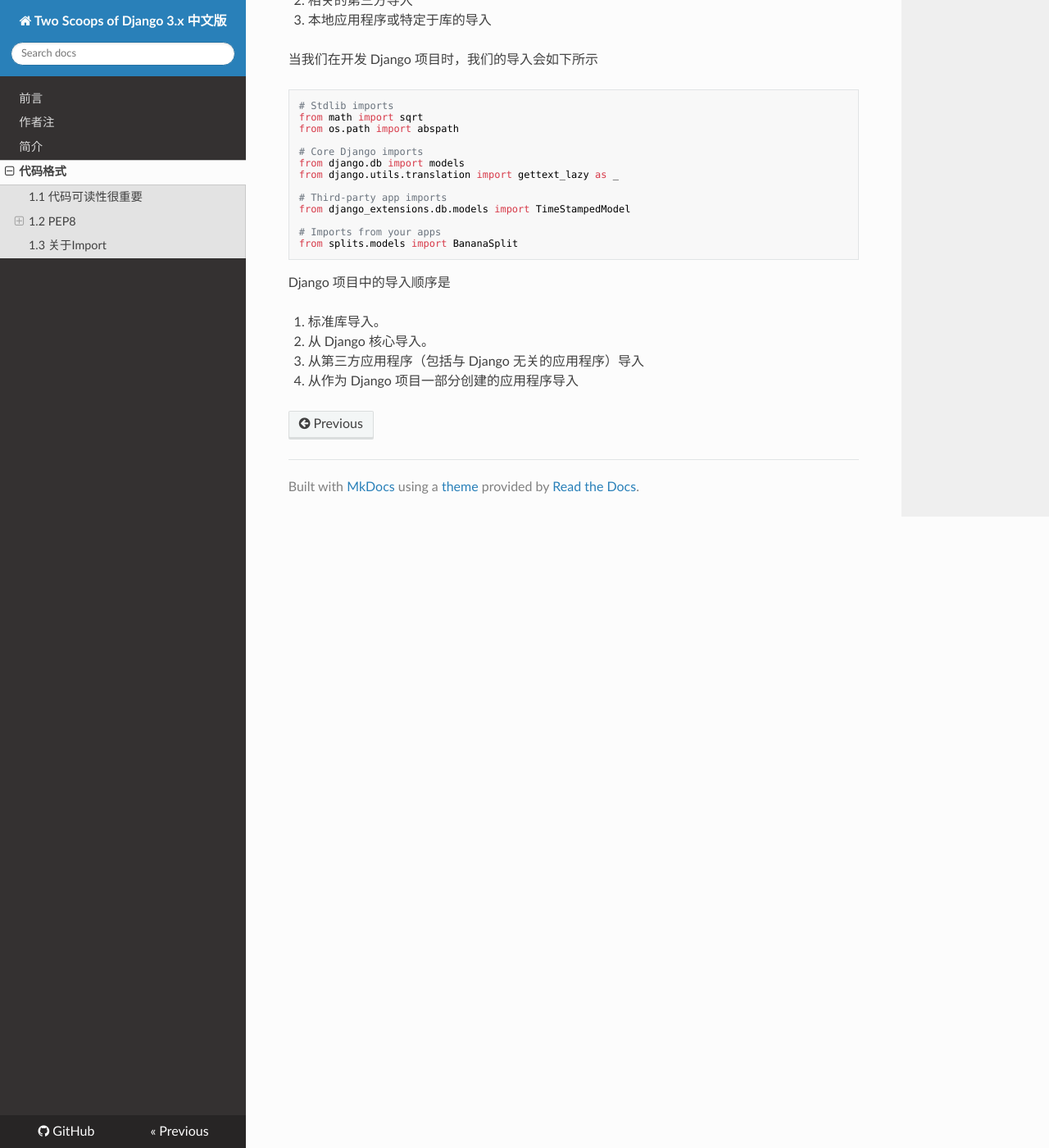
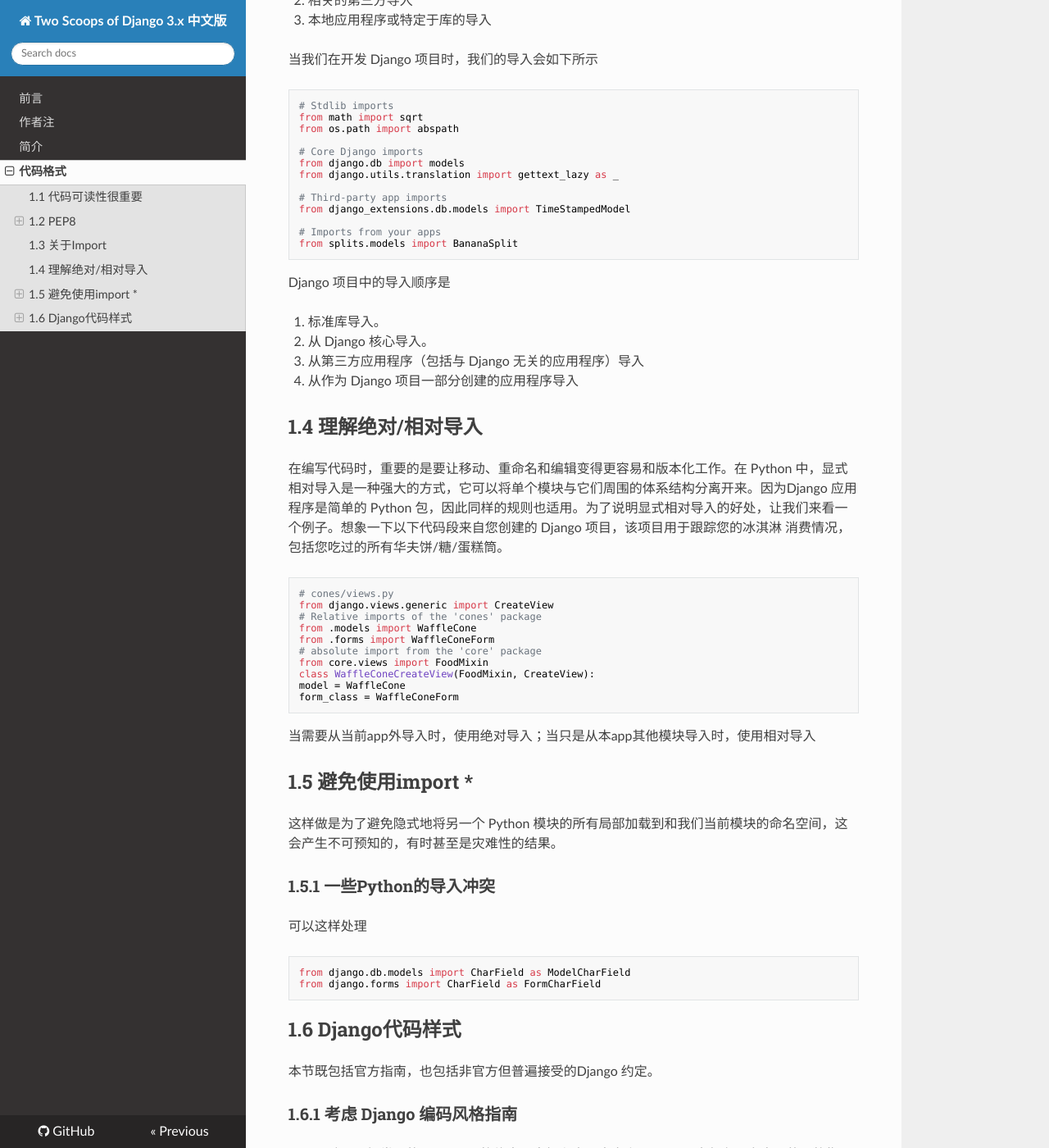
Before and after one commit to caoqianming/django3x-best-practice, an MkDocs documentation site: the page built from docs/coding_style.md, in a window 1280 px wide and 1400 px high, scrolled down 1750 px. Shown: the whole window at 82% size. Built offline with MkDocs 1.6.1, drawn with Linux system fonts in a browser that asks for light colours; nearby versions of some CDN libraries; some of the changed text lies outside the part shown.

Commit message:
feat: 完成codingstyle

````diff
--- a/docs/coding_style.md
+++ b/docs/coding_style.md
@@ -73,3 +73,39 @@ Django 项目中的导入顺序是
 2. 从 Django 核心导入。
 3. 从第三方应用程序（包括与 Django 无关的应用程序）导入
 4. 从作为 Django 项目一部分创建的应用程序导入
+## 1.4 理解绝对/相对导入
+在编写代码时，重要的是要让移动、重命名和编辑变得更容易和版本化工作。在 Python 中，显式相对导入是一种强大的方式，它可以将单个模块与它们周围的体系结构分离开来。因为Django 应用程序是简单的 Python 包，因此同样的规则也适用。为了说明显式相对导入的好处，让我们来看一个例子。想象一下以下代码段来自您创建的 Django 项目，该项目用于跟踪您的冰淇淋
+消费情况，包括您吃过的所有华夫饼/糖/蛋糕筒。
+```python
+# cones/views.py
+from django.views.generic import CreateView
+# Relative imports of the 'cones' package
+from .models import WaffleCone
+from .forms import WaffleConeForm
+# absolute import from the 'core' package
+from core.views import FoodMixin
+class WaffleConeCreateView(FoodMixin, CreateView):
+model = WaffleCone
+form_class = WaffleConeForm
+```
+当需要从当前app外导入时，使用绝对导入；当只是从本app其他模块导入时，使用相对导入
+## 1.5 避免使用import *
+这样做是为了避免隐式地将另一个 Python 模块的所有局部加载到和我们当前模块的命名空间，这会产生不可预知的，有时甚至是灾难性的结果。
+### 1.5.1 一些Python的导入冲突
+可以这样处理
+```python
+from django.db.models import CharField as ModelCharField
+from django.forms import CharField as FormCharField
+```
+## 1.6 Django代码样式
+本节既包括官方指南，也包括非官方但普遍接受的Django 约定。
+### 1.6.1 考虑 Django 编码风格指南
+不言而喻，了解常见的 Django 风格约定是个好主意。事实上，Django 内部有一套自己的风格指南，扩展了 PEP 8：
+<https://docs.djangoproject.com/en/3.2/internals/contributing/writing-code/ coding-style/>
+此外，虽然官方标准中没有指定以下内容，但它们在 Django 社区中足够常见，您可能会希望在您的项目中遵循它们。
+<https://docs.djangoproject.com/en/3.2/internals/>
+### 1.6.2 在 URL 中使用下划线而不是短横线
+我们总是尽量使用下划线（"_"字符）而不是短横线。这不仅更Pythonic，而且对更多的集成开发环境和文本编辑器也更友好。请注意，这里我们指的是名称参数，而不是在浏览器中输入的实际 URL。
+### 1.6.3 在模板块名称中使用下划线而不是短横线
+
+tip: 部分跳过未翻译
````
